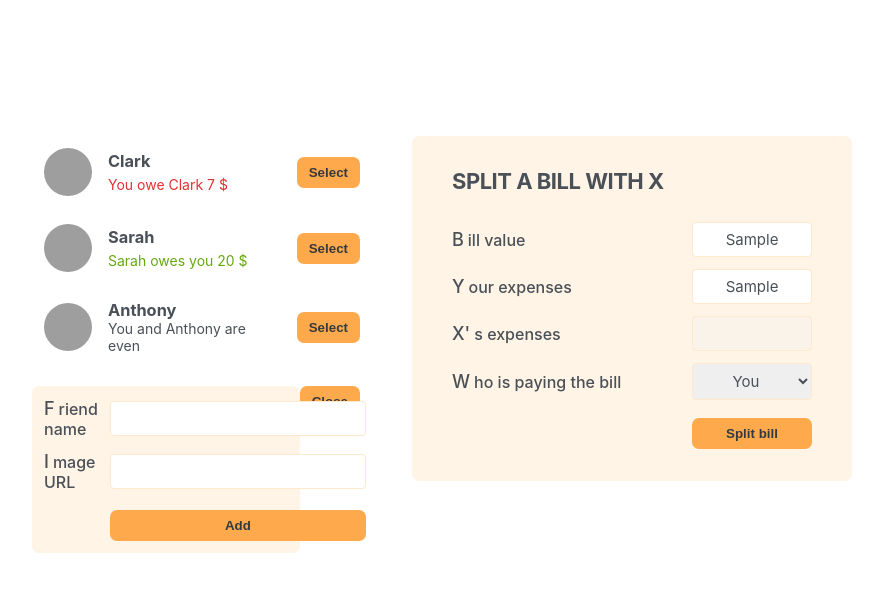
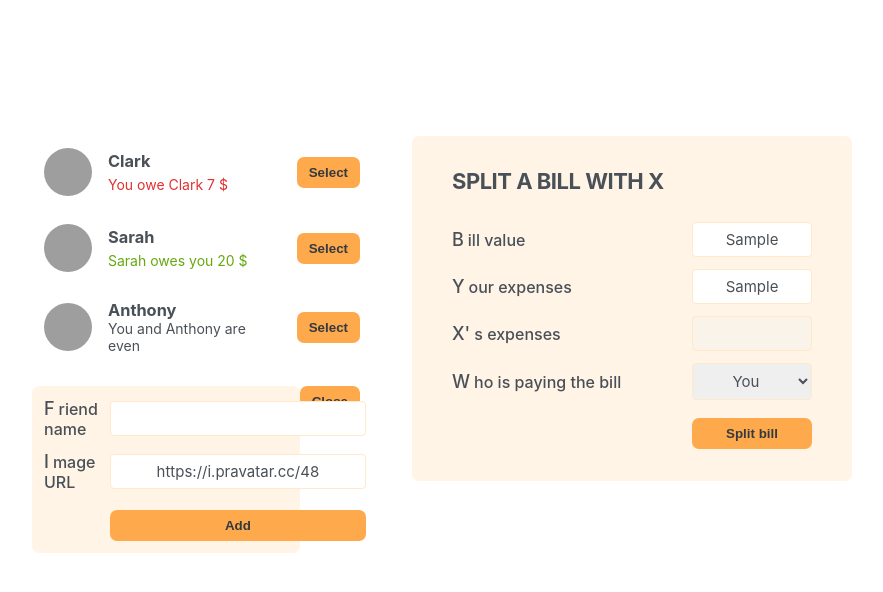
Before and after one commit to duylesales/ReactBasic-Eat-N-Split-Intruct-By-JonasSchmedtnann-Udemy, a React (Create React App) app: page / in a window 1280 px wide. Both pictures are taken after typing "Sample", "Sample" into the empty fields and a click on the button "Add friend". Shown: the top 592 px of the page, without its empty margins (198-1081 px from the left). Built offline with nearby package versions, Linux system fonts and the light colour scheme; grey boxes are pictures that could not be loaded.

Commit message:
Handle Add Friend Item

```diff
--- a/src/App.js
+++ b/src/App.js
@@ -30,28 +30,33 @@
 }
 
 export default function App() {
+  const [friends, setFriends] = useState(initialFriends);
   const [showAddFriend, setShowAddFriend] = useState(false);
 
   function handleShowAddFriend() {
     setShowAddFriend((show) => !show);
   }
 
+  function handleAddFriend(friend) {
+    setFriends((friends) => [...friends, friend]);
+    setShowAddFriend(false);
+  }
+
   return (
     <div className="app">
       <div className="sidebar">
-        <FriendList />
+        <FriendList friends={friends} />
         <Button onClick={handleShowAddFriend}>
           {showAddFriend ? "Close" : "Add friend"}
         </Button>
-        {showAddFriend && <FormAddFriend />}
+        {showAddFriend && <FormAddFriend onAddFriend={handleAddFriend} />}
       </div>
       <FormSplitBill />
     </div>
   );
 }
 
-function FriendList() {
-  const friends = initialFriends;
+function FriendList({ friends }) {
   return (
     <ul>
       {friends.map((friend) => (
@@ -84,14 +89,40 @@
   );
 }
 
-function FormAddFriend() {
+function FormAddFriend({ onAddFriend }) {
+  const [name, setName] = useState("");
+  const [image, setImage] = useState("https://i.pravatar.cc/48");
+  function handleSubmit(e) {
+    e.preventDefault();
+
+    if (!name || !image) return;
+
+    const id = crypto.randomUUID();
+    const newFriend = {
+      id,
+      name,
+      image: `${image}?=${id}`,
+      balance: 0,
+    };
+    onAddFriend(newFriend);
+    setName("");
+    setImage("https://i.pravatar.cc/48");
+  }
   return (
-    <form className="form-add-friend">
+    <form className="form-add-friend" onSubmit={handleSubmit}>
       <label>Friend name</label>
-      <input type="text" />
+      <input
+        type="text"
+        value={name}
+        onChange={(e) => setName(e.target.value)}
+      />
 
       <label>Image URL</label>
-      <input type="text" />
+      <input
+        type="text"
+        value={image}
+        onChange={(e) => setImage(e.target.value)}
+      />
 
       <Button>Add</Button>
     </form>
```
